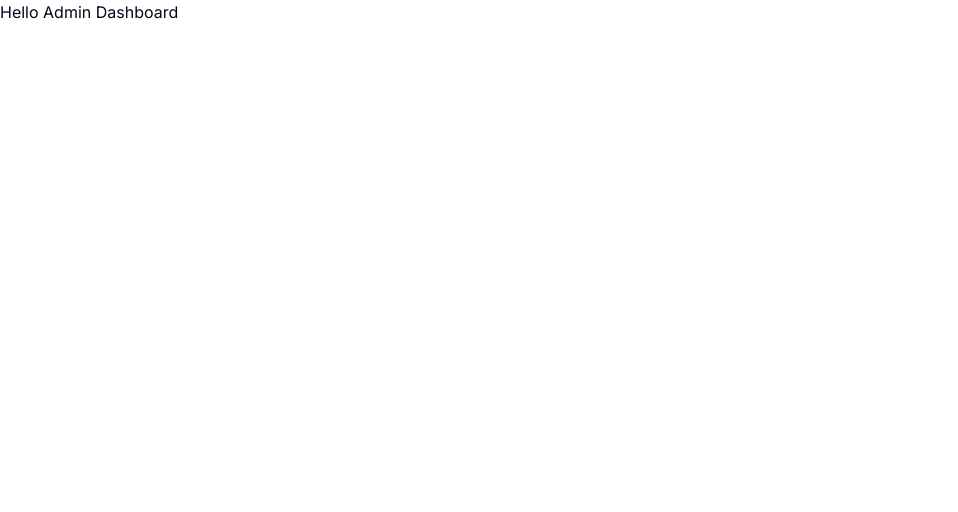
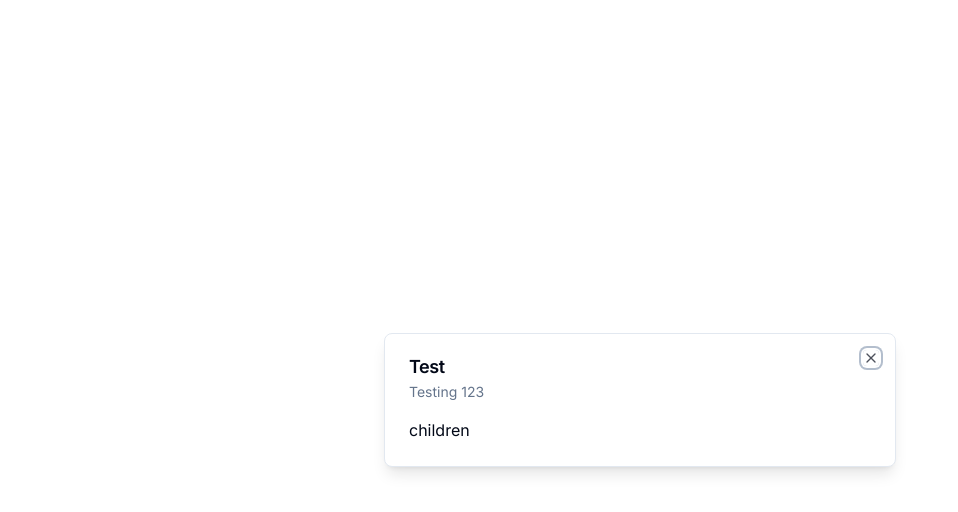
Before and after one commit to Keyukemi/KKommerce-Dashboard, a Next.js app: page / in a window 1280 px wide. Shown: the top 512 px of the page, without its empty margins (0-958 px from the left). Built offline with nearby package versions, Linux system fonts and the light colour scheme.

Commit message:
more modal work

```diff
--- a/app/(root)/page.tsx
+++ b/app/(root)/page.tsx
@@ -1,11 +1,15 @@
+'use client'
+import { Modal } from "@/components/ui/modal";
 import { UserButton } from "@clerk/nextjs";
 
 const SetupPage = () => {
     return (
       <div>
+        <UserButton afterSignOutUrl="/"/>
+        <Modal isOpen onClose={()=>{}} title="Test" description="Testing 123">
+            children
+        </Modal>
 
-        <UserButton afterSignOutUrl="/"/>
-        Hello Admin Dashboard
       </div>
     )
   }
--- a/components/ui/modal.tsx
+++ b/components/ui/modal.tsx
@@ -1 +1,34 @@
 'use client'
+import { Dialog, DialogContent, DialogDescription, DialogHeader, DialogTitle } from "@/components/ui/dialog";
+
+interface ModalProps{
+    title: string;
+    description: string;
+    isOpen: boolean;
+    onClose: () => void;
+    children?: React.ReactNode;
+};
+
+export const Modal: React.FC<ModalProps> = ({
+    title, description,isOpen,onClose,children
+})=>{
+    const onChange = (open: boolean)=>{
+        if (!open){
+            onClose
+        }
+    }
+
+    return(
+        <Dialog open={isOpen} onOpenChange={onChange} >
+            <DialogContent>
+                <DialogHeader>
+                    <DialogTitle>{title}</DialogTitle>
+                    <DialogDescription>{description}</DialogDescription>
+                </DialogHeader>
+                <div>
+                    {children}
+                </div>
+            </DialogContent>
+        </Dialog>
+    )
+}
--- a/package.json
+++ b/package.json
@@ -27,6 +27,7 @@
     "tailwind-merge": "^1.13.2",
     "tailwindcss": "3.3.2",
     "tailwindcss-animate": "^1.0.6",
-    "typescript": "5.1.6"
+    "typescript": "5.1.6",
+    "zustand": "^4.3.9"
   }
 }
```
Also changed, not shown: 1 other file (tests, documents, lock files or other folders).
